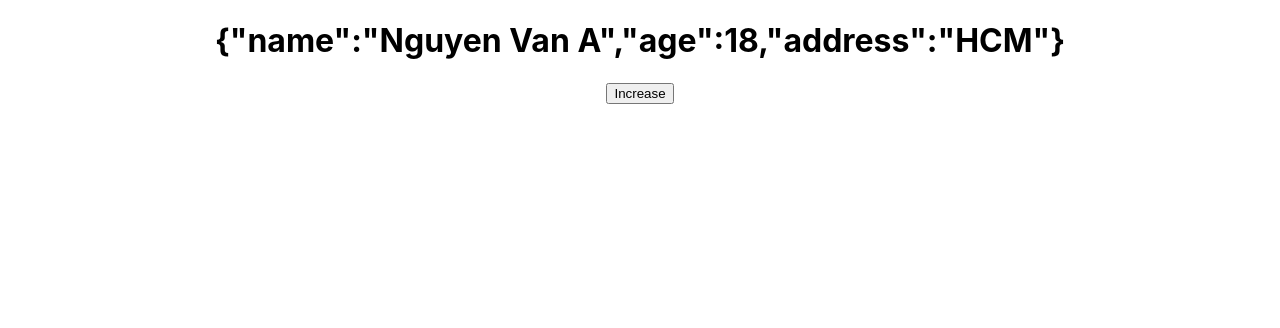
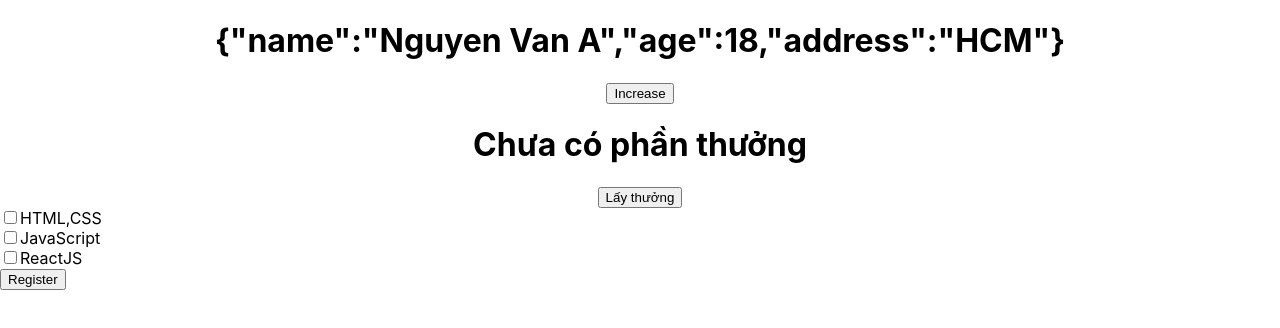
Before and after one commit to khoinhmse150853/ReactJS, a React (Create React App) app: page / in a window 1280 px wide. Shown: the top 328 px of the page. Built offline with nearby package versions, Linux system fonts and the light colour scheme.

Commit message:
useState practices

```diff
--- /dev/null
+++ b/src/Checkbox.js
@@ -0,0 +1,55 @@
+import React, { useState } from "react";
+
+const courses = [
+  {
+    id: 1,
+    name: "HTML,CSS",
+  },
+  {
+    id: 2,
+    name: "JavaScript",
+  },
+  {
+    id: 3,
+    name: "ReactJS",
+  },
+];
+
+function Checkbox() {
+  const [checked, setChecked] = useState([]);
+
+  console.log(checked);
+
+  const handleCheck = (id) => {
+    setChecked((prev) => {
+      const isChecked = checked.includes(id);
+      if (isChecked) {
+        return checked.filter((item) => item !== id);
+      } else {
+        return [...prev, id];
+      }
+    });
+  };
+
+  const handleSubmit = () => {
+    console.log({ id: checked });
+  };
+
+  return (
+    <div>
+      {courses.map((course) => (
+        <div key={course.id}>
+          <input
+            type="checkbox"
+            checked={checked.includes(course.id)}
+            onChange={() => handleCheck(course.id)}
+          />
+          {course.name}
+        </div>
+      ))}
+      <button onClick={handleSubmit}>Register</button>
+    </div>
+  );
+}
+
+export default Checkbox;
--- /dev/null
+++ b/src/RadioButton.js
@@ -0,0 +1,44 @@
+import React, { useState } from "react";
+
+const courses = [
+  {
+    id: 1,
+    name: "HTML,CSS",
+  },
+  {
+    id: 2,
+    name: "JavaScript",
+  },
+  {
+    id: 3,
+    name: "ReactJS",
+  },
+];
+
+function RadioButton() {
+  const [checked, setChecked] = useState(2);
+
+  console.log(checked);
+
+  const handleSubmit = () => {
+    console.log({ id: checked });
+  };
+
+  return (
+    <div>
+      {courses.map((course) => (
+        <div key={course.id}>
+          <input
+            type="radio"
+            onChange={() => setChecked(course.id)}
+            checked={checked === course.id}
+          />
+          {course.name}
+        </div>
+      ))}
+      <button onClick={handleSubmit}>Register</button>
+    </div>
+  );
+}
+
+export default RadioButton;
--- /dev/null
+++ b/src/RandomGift.js
@@ -0,0 +1,21 @@
+import { useState } from "react";
+
+const gifts = ["CPU i9", "RAM 32GB RGB", "RGB Keyboard"];
+
+function App() {
+  const [gift, setGift] = useState("Chưa có phần thưởng");
+
+  const handleClick = () => {
+    const random = Math.floor(Math.random() * gifts.length);
+    setGift(gifts[random]);
+};
+
+  return (
+    <div className="App">
+      <h1>{gift}</h1>
+      <button onClick={handleClick}>Lấy thưởng</button>
+    </div>
+  );
+}
+
+export default App;
--- /dev/null
+++ b/src/TwoWayBinding.js
@@ -0,0 +1,38 @@
+//Two way bidind: ràng buộc 2 chiều
+//One way bidind: ràng buộc 1 chiều
+//Reactjs là one way binding
+//One way binding là khi thay đổi dữ liệu thì dữ liệu trong
+//state sẽ thay đổi theo
+//Two way binding là khi thay đổi dữ liệu thì dữ liệu trong
+//giao diện sẽ thay đổi theo
+import React, { useState } from "react";
+
+function TwoWayBinding() {
+  const [name, setName] = useState("");
+  const [email, setEmail] = useState("");
+
+  const handleSubmit = (e) => {
+    console.log({
+      name,
+      email,
+    });
+  };
+
+  return (
+    <div>
+      <input
+        value={name} // set value để thành 2 way binding
+        style={{ padding: 10 }}
+        onChange={(e) => setName(e.target.value)}
+      />
+      <input
+        value={email} // set value để thành 2 way binding
+        style={{ padding: 10 }}
+        onChange={(e) => setEmail(e.target.value)}
+      />
+      <button onClick={handleSubmit}>Change</button>
+    </div>
+  );
+}
+
+export default TwoWayBinding;
--- a/src/index.js
+++ b/src/index.js
@@ -1,13 +1,21 @@
-import React from 'react';
-import ReactDOM from 'react-dom/client';
-import './index.css';
-import App from './App';
-import reportWebVitals from './reportWebVitals';
+import React from "react";
+import ReactDOM from "react-dom/client";
+import "./index.css";
+import App from "./App";
+import RandomGift from "./RandomGift";
+// import TwoWayBinding from "./TwoWayBinding";
+// import RadioButton from "./RadioButton";
+import Checkbox from "./Checkbox";
+import reportWebVitals from "./reportWebVitals";
 
-const root = ReactDOM.createRoot(document.getElementById('root'));
+const root = ReactDOM.createRoot(document.getElementById("root"));
 root.render(
   <React.StrictMode>
     <App />
+    <RandomGift />
+    {/* <TwoWayBinding /> */}
+    {/* <RadioButton /> */}
+    <Checkbox />
   </React.StrictMode>
 );
 
```
